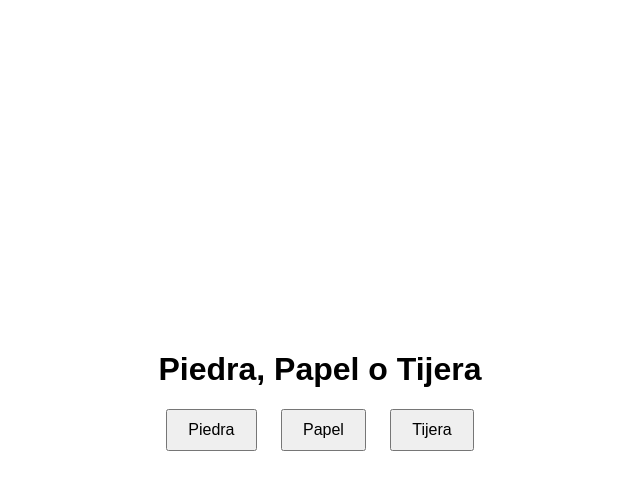
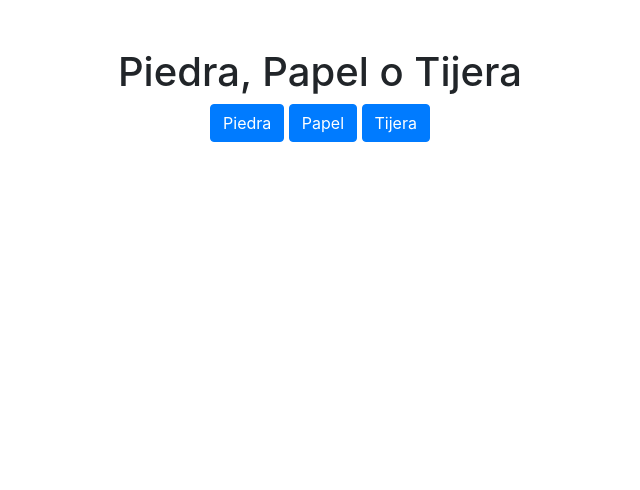
Before and after one commit to ESSEDD/piedrapapelytijera, a plain HTML site: page index.html in a window 1280 px wide. Shown: the whole page, without its empty margins (320-960 px from the left). Drawn offline with nearby package versions, Linux system fonts and the light colour scheme.

Commit message:
Segunda versión del juego, esta vez con Bootstrap

```diff
--- a/index.html
+++ b/index.html
@@ -4,18 +4,23 @@
   <meta charset="UTF-8">
   <meta name="viewport" content="width=device-width, initial-scale=1.0">
   <title>Piedra, Papel o Tijera</title>
-  <link rel="stylesheet" href="styles.css">
+  <link rel="stylesheet" href="https://stackpath.bootstrapcdn.com/bootstrap/4.3.1/css/bootstrap.min.css">
 </head>
 <body>
 
-<div id="game-container">
-  <h1>Piedra, Papel o Tijera</h1>
-  <button class="btn" onclick="playGame('piedra')">Piedra</button>
-  <button class="btn" onclick="playGame('papel')">Papel</button>
-  <button class="btn" onclick="playGame('tijera')">Tijera</button>
-  <div id="result"></div>
+<div class="container mt-5">
+  <h1 class="text-center">Piedra, Papel o Tijera</h1>
+  <div class="text-center">
+    <button class="btn btn-primary" onclick="playGame('piedra')">Piedra</button>
+    <button class="btn btn-primary" onclick="playGame('papel')">Papel</button>
+    <button class="btn btn-primary" onclick="playGame('tijera')">Tijera</button>
+  </div>
+  <div id="result" class="mt-4 text-center"></div>
 </div>
 
+<script src="https://code.jquery.com/jquery-3.3.1.slim.min.js"></script>
+<script src="https://cdnjs.cloudflare.com/ajax/libs/popper.js/1.14.7/umd/popper.min.js"></script>
+<script src="https://stackpath.bootstrapcdn.com/bootstrap/4.3.1/js/bootstrap.min.js"></script>
 <script src="script.js"></script>
 
 </body>
--- a/script.js
+++ b/script.js
@@ -16,5 +16,5 @@ function playGame(playerChoice) {
     result = '¡Perdiste!';
   }
 
-    document.getElementById('result').innerText = `Elegiste ${playerChoice}. La computadora eligió ${computerChoice}. ${result}`;
+  document.getElementById('result').innerHTML = `<p>Elegiste ${playerChoice}. La computadora eligió ${computerChoice}. ${result}</p>`;
 }
```
Lines whose indentation alone changed are shown as unchanged.
